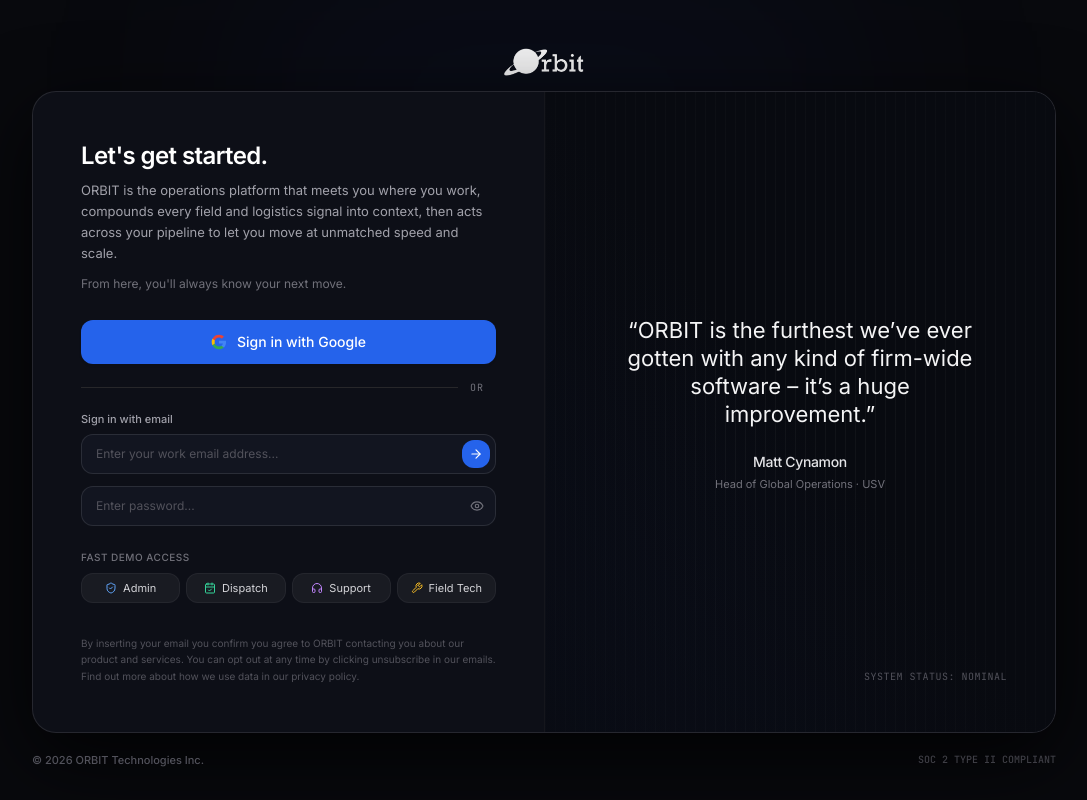
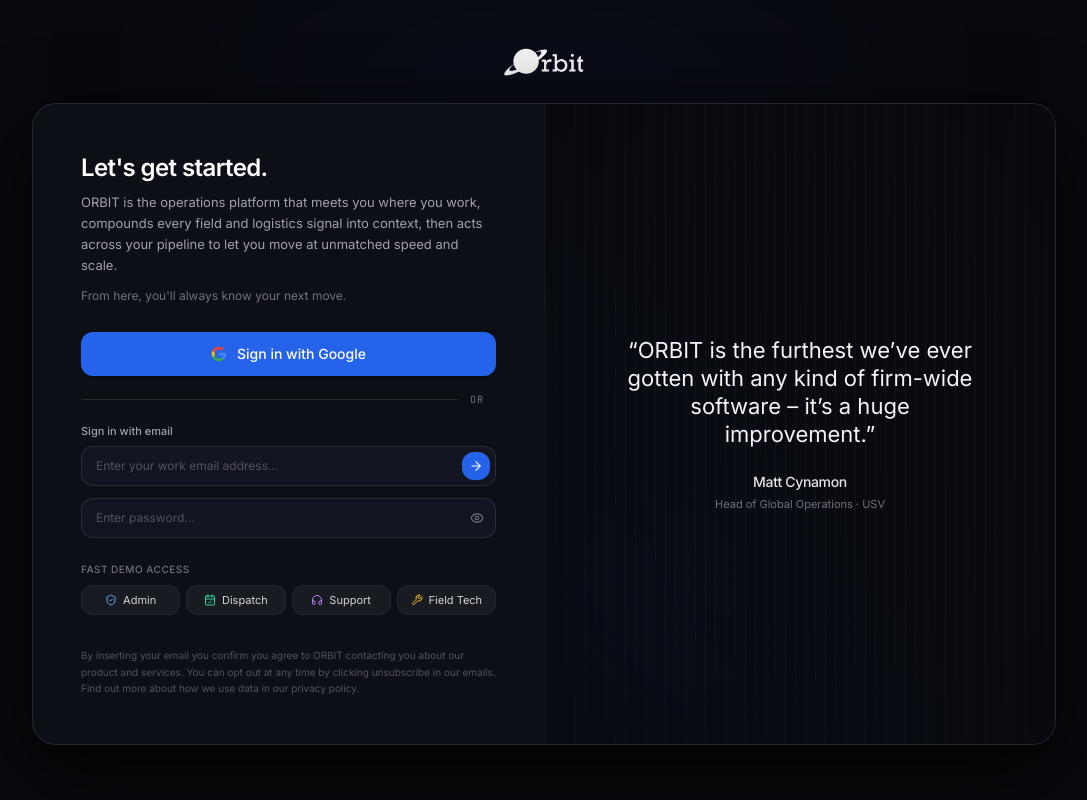
Before and after one commit to Akshat-sin-official/ORBIT-Unified-Enterprise-Operations-Platform, a React (Vite) app in the folder apps/web/: page /login in a window 1280 px wide. Shown: the whole page, without its empty margins (96-1183 px from the left). Built offline with nearby package versions, Linux system fonts and the light colour scheme.

Commit message:
style(login): remove artificial telemetry and compliance text

```diff
--- a/apps/web/src/pages/auth/LoginPage.tsx
+++ b/apps/web/src/pages/auth/LoginPage.tsx
@@ -252,27 +252,16 @@ export const LoginPage: React.FC<LoginPageProps> = ({ onSuccess }) => {
                   Matt Cynamon
                 </p>
                 <p className="text-[11px] text-zinc-500 font-sans">
-                  Head of Global Operations · USV
+                  Head of Global Operations &middot; USV
                 </p>
               </div>
             </div>
 
-            {/* Subtle bottom indicator */}
-            <div className="relative z-10 flex justify-end items-center">
-              <span className="text-[10px] text-zinc-600 font-mono tracking-wider uppercase">
-                System Status: Nominal
-              </span>
-            </div>
+            <div className="relative z-10" />
           </div>
 
         </div>
       </main>
-
-      {/* Footer Minimal Copyright */}
-      <footer className="relative z-10 w-full max-w-5xl mx-auto flex items-center justify-between text-[11px] text-zinc-600 font-medium pt-2">
-        <span>© 2026 ORBIT Technologies Inc.</span>
-        <span className="font-mono text-[10px] text-zinc-700">SOC 2 TYPE II COMPLIANT</span>
-      </footer>
     </div>
   );
 };
```
